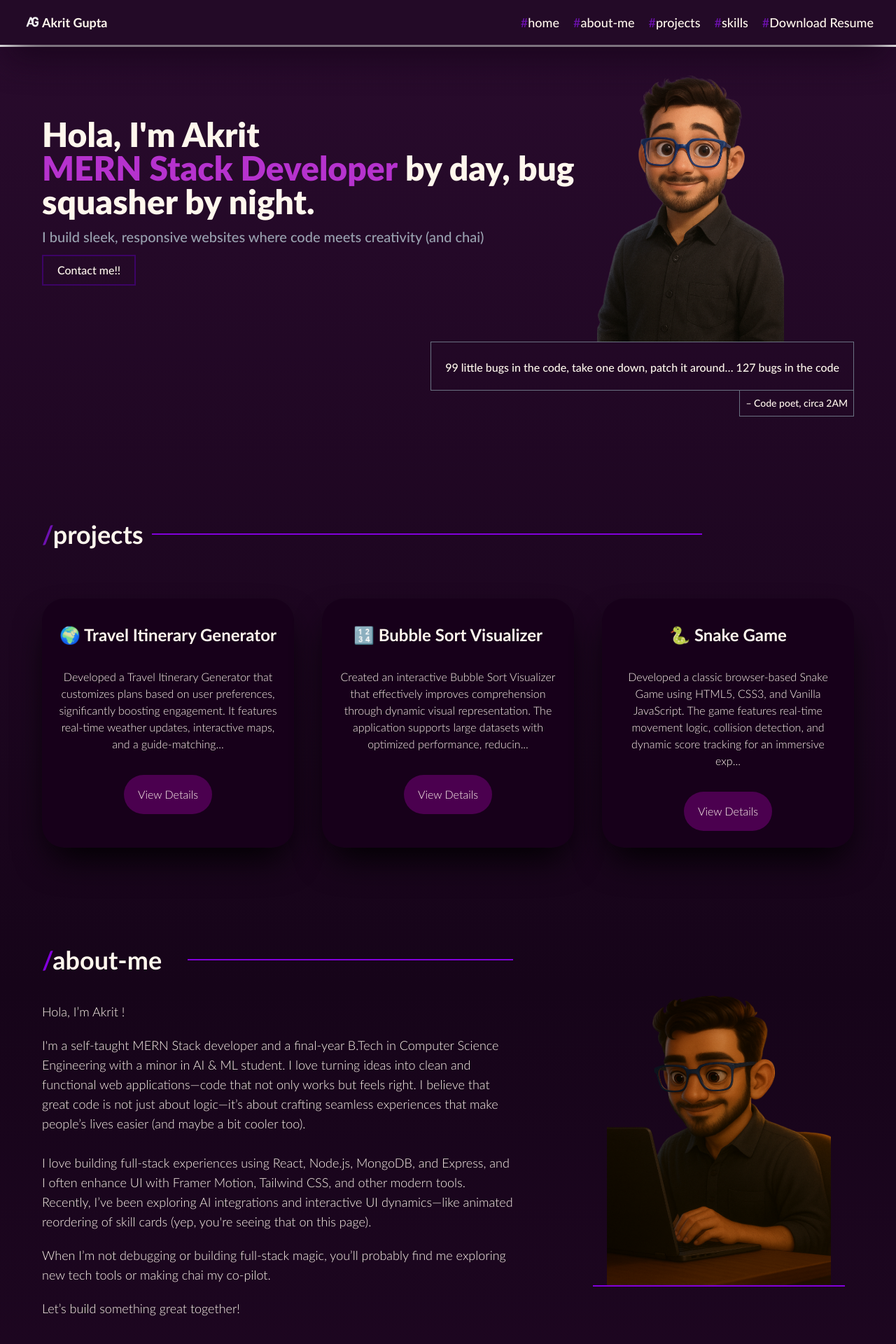
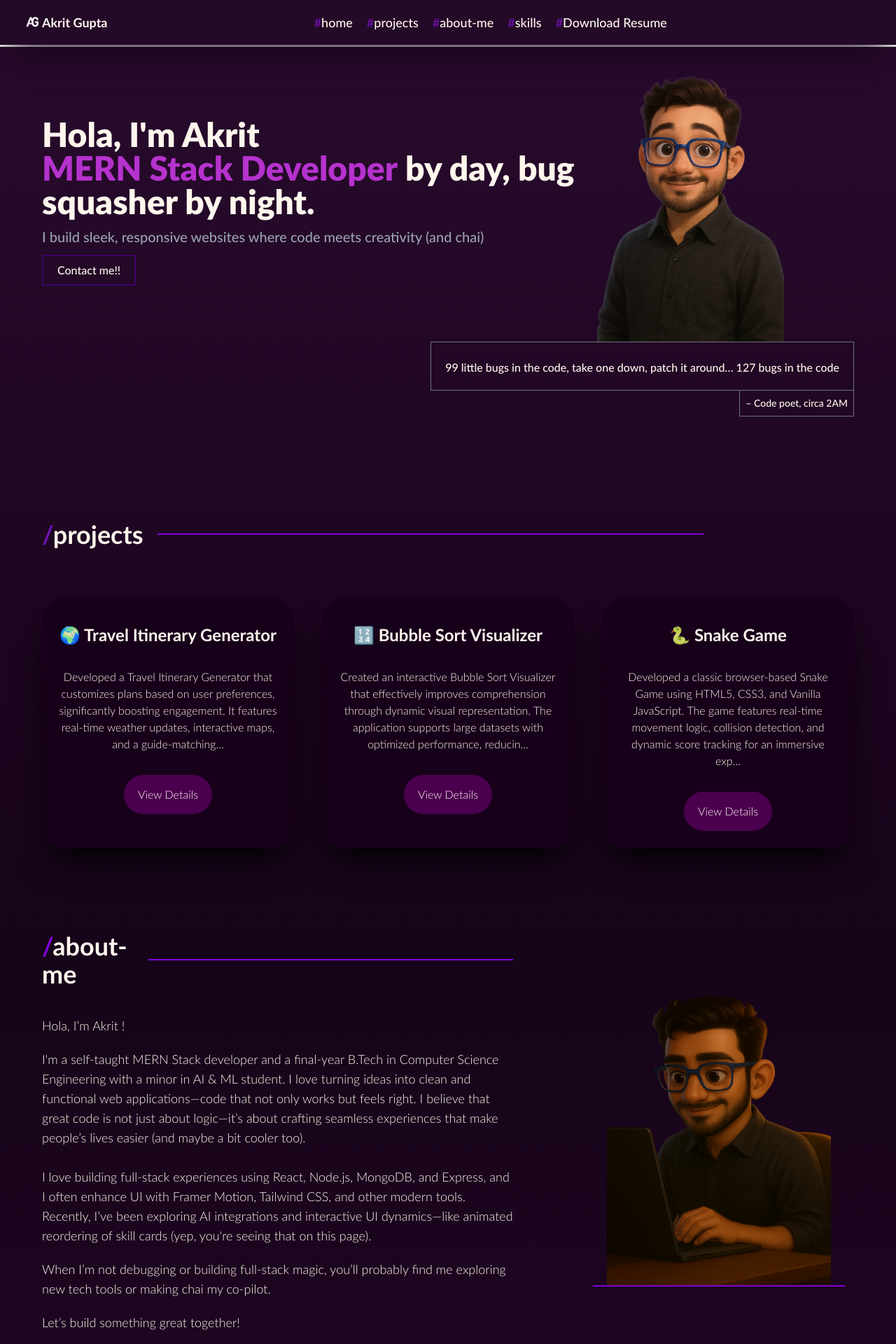
Before and after one commit to Akrittt/Profile2, a React (Vite) app: page / in a window 1280 px wide. Shown: the top 1920 px of the page at 70% size. Built offline with nearby package versions, Linux system fonts and the light colour scheme.

Commit message:
alignment fix

```diff
--- a/src/components/AboutMe.jsx
+++ b/src/components/AboutMe.jsx
@@ -3,12 +3,12 @@ import Image from "../assets/Image2.png"
 
 export default function AboutMe() {
   return (
-    <section id='about-me' className='p-15 pt-20 md:flex '>
+    <section id='about-me' className='p-5 md:p-15 pt-20 md:flex '>
 
       <div className='md:pr-25 basis-2/3'>
         <div className='flex items-center pb-10 '>
-        <h1 className='text-4xl font-[lattobold] font-bold w-75  '><span className='text-4xl text-purple-700'>/</span>about-me</h1>
-        <div className='h-0.5  bg-purple-700 w-full flex-grow '></div>
+        <h1 className='text-4xl font-[lattobold] font-bold mr-5 '><span className='text-4xl text-purple-700'>/</span>about-me</h1>
+        <div className='h-0.5  bg-purple-700 sm:w-full md:flex-grow '></div>
       </div>
       <div className=''>
             <p className='font-[lattolight] text-md mb-5 text-lg'>Hola, I’m Akrit !</p>
@@ -28,7 +28,7 @@ export default function AboutMe() {
         </div>
       </div>
 
-        <div className='basis-1/3  justify-center items-center hidden md:flex flex-col '>
+        <div className='basis-1/3 justify-center items-center hidden md:flex flex-col '>
             <img src={Image} alt="image"
                 className='h-90 w-65 xl:h-110 xl:w-80 '
             />
--- a/src/components/Home.jsx
+++ b/src/components/Home.jsx
@@ -5,18 +5,18 @@ export default function Home() {
   return (
     <div id='home' className='flex flex-col  pt-22 '>
         <div className='flex flex-col items-center md:flex-row '>
-            <div className='basis-2/3 flex flex-col justify-center pl-15 gap-y-3 '>
+            <div className='basis-2/3 flex flex-col justify-center pl-5 md:pl-15 gap-y-3 '>
                 <h1 className='font-[lattoblack] text-5xl '>Hola, I'm Akrit<br/> <span className=' bg-heading text-transparent bg-clip-text font-bold text-5xl '>MERN Stack Developer</span> by day, bug squasher by night.  </h1>
-                <p className='font-[lattomedium] text-xl text-gray-400'>I build sleek, responsive websites where code meets creativity (and chai)</p>
+                <p className='font-[lattomedium] text-xl pr-5 text-gray-400'>I build sleek, responsive websites where code meets creativity (and chai)</p>
                 <button className='flex-start font-[lattomedium] text-md border-2 border-purple-950 w-fit px-5 py-2 hover:bg-purple-700 hover:text-black'>Contact me!!</button>
             </div>
             <div className='basis-1/3'>
-                <img src={Image} alt="image" className='h-100 pr-10 2xl:pl-50' />
+                <img src={Image} alt="image" className='h-100 md:pr-10 2xl:pl-50' />
             </div>
 
 
         </div>
-        <div className='flex flex-col text-left px-15 items-end '>
+        <div className='flex flex-col text-left px-5 md:px-15 items-end '>
             <p className='border-1 w-fit px-4 py-3 pb-5 text-md border-gray-500 font-[lattomedium] before:content-["“"] after:content-["”"] before:text-3xl after:text-3xl before:mr-1 after:ml-1'> 99 little bugs in the code, take one down, patch it around… 127 bugs in the code </p>
             <p className='border-x-1 border-b-1 w-fit px-2 pr-2 py-2 text-sm border-gray-500 font-[lattomedium]'> – Code poet, circa 2AM</p>
         </div>
--- a/src/components/Navbar.jsx
+++ b/src/components/Navbar.jsx
@@ -19,21 +19,15 @@ export default function Navbar() {
             <p className='font-extralight text-lg font-[lattobold]'>Akrit Gupta</p>
         </div>
 
-        <div className="sm:hidden">
-            <button onClick={toggleMenu} className="text-orange-50 focus:outline-none">
-                {menuOpen ? <X size={28} /> : <Menu size={28}  />}
-            </button>
-        </div>
-
         <ul className='sm:flex gap-x-5 text-lg hidden font-[lattomedium] '>
                 <li>
                     <a href="#home"><span className='text-purple-800'>#</span>home</a>
                 </li>
                 <li>
-                    <a href="#about-me"><span className='text-purple-800'>#</span>about-me</a>
+                    <a href="#projects"><span className='text-purple-800'>#</span>projects</a>
                 </li>
                 <li>
-                    <a href="#projects"><span className='text-purple-800'>#</span>projects</a>
+                    <a href="#about-me"><span className='text-purple-800'>#</span>about-me</a>
                 </li>
                 <li>
                     <a href="#skills" ><span className='text-purple-800'>#</span>skills</a>
@@ -50,15 +44,25 @@ export default function Navbar() {
         </ul>
 
 
-        {menuOpen && (
-        <div className='sm:hidden flex flex-col gap-x-2'>
-            <a href="" className='font-[hello5] text-orange-50'><span className='text-purple-800 '>#</span>home</a>
-            <a href="" className='font-[hello5] text-orange-50'><span className='text-purple-800'>#</span>about-me</a>
-            <a href="" className='font-[hello5] text-orange-50'><span className='text-purple-800'>#</span>projects</a>
-            <a href="" className='font-[hello5] text-orange-50'><span className='text-purple-800'>#</span>contact-me</a>
+        <div className='flex mt-30 '>
+            {menuOpen && (
+        <div className='sm:hidden flex flex-col  bg-dark'>
+            <a href="#home" className='font-[lattomedium] text-orange-50 text-lg'><span className='text-purple-800 '>#</span>home</a>
+            <a href="#projects" className='font-[lattomedium] text-orange-50 text-lg'><span className='text-purple-800'>#</span>projects</a>
+            <a href="#about-me" className='font-[lattomedium] text-orange-50 text-lg'><span className='text-purple-800'>#</span>about-me</a>
+            <a href="#skills" className='font-[lattomedium] text-orange-50 text-lg'><span className='text-purple-800'>#</span>skills</a>
+            <a href={pdf} download className='font-[lattomedium] text-orange-50 text-lg'><span className='text-purple-800'>#</span>Download Resume</a>
         </div>
         )}
 
+        <div className="sm:hidden">
+            <button onClick={toggleMenu} className="text-orange-50 focus:outline-none">
+                {menuOpen ? <X size={25} className='' /> : <Menu size={28}  />}
+            </button>
+        </div>
+
+
+        </div>
 
     </nav>
 
--- a/src/components/Skills.jsx
+++ b/src/components/Skills.jsx
@@ -38,7 +38,7 @@ export default function Skills() {
         { name: "GitHub", icon: <FaGithub className="text-black" /> },
     ]);
   return (
-    <div id="skills" className='p-15 pt-25'>
+    <div id="skills" className='p-5 md:p-15 pt-25'>
       <div className="flex items-center pb-10 ">
             <h1 className='text-4xl font-[lattobold] font-bold w-35 pr-5'><span className='text-4xl text-purple-800 '>/</span>skills</h1>
             <div className='h-0.5 bg-purple-700 w-full flex-grow'></div>
--- a/src/components/Works.jsx
+++ b/src/components/Works.jsx
@@ -51,11 +51,11 @@ const Works = () => {
   return (
     <section
       id="projects"
-      className=" p-15 mt-12"
+      className=" p-5 md:p-15 mt-12"
     >
         <div className="flex items-center pt-10 pb-18 ">
-            <h1 className='text-4xl font-[lattobold] font-bold  w-58'><span className='text-4xl text-purple-800 '>/</span>projects</h1>
-            <div className='h-0.5 bg-purple-700 w-full flex-grow'></div>
+            <h1 className='text-4xl font-[lattobold] font-bold mr-5'><span className='text-4xl text-purple-800 '>/</span>projects</h1>
+            <div className='h-0.5 bg-purple-700 w-full md:flex-grow'></div>
             <div className="w-30 md:w-80"></div>
         </div>
       <div className="grid grid-cols-1 sm:grid-cols-2 lg:grid-cols-3 gap-10 text-center">
```
